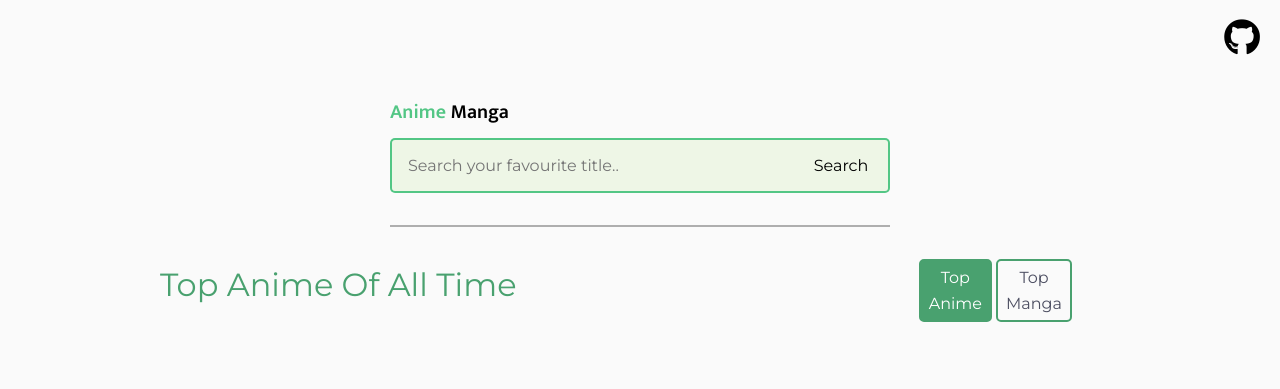
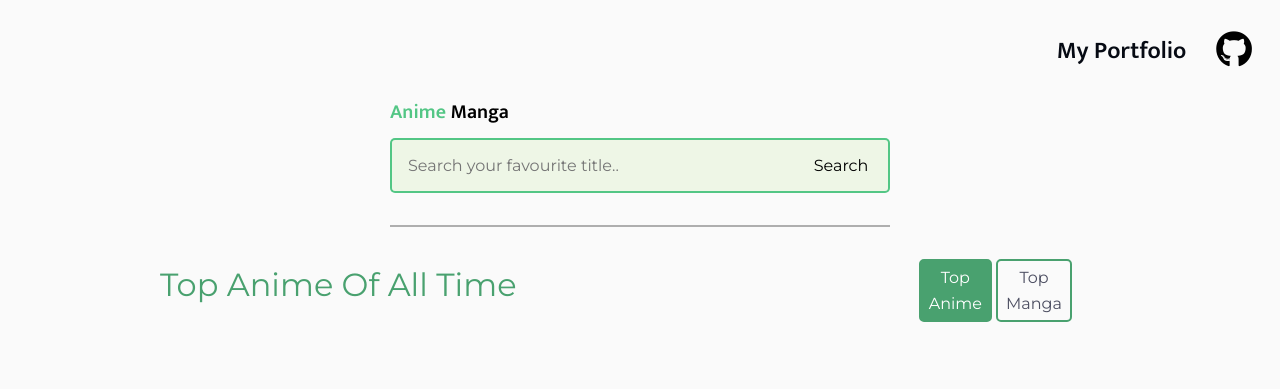
Before and after one commit to DmitriiFilatov/JikanAPI_Project, a plain HTML site: page index.html in a window 1280 px wide. Drawn offline with nearby package versions, Linux system fonts and the light colour scheme; no server answers.

Commit message:
added portfolio link to the navbar

```diff
--- a/css/main.css
+++ b/css/main.css
@@ -62,23 +62,42 @@ input[name="top_types"]:checked + label {
 }
 
 /* HEADER */
-.header {
-  display: flex;
-  justify-content: space-between;
+
+.nav {
+  position: absolute;
+  margin: 1em 1em 0 0;
+  top: 0;
+  right: 0;
 }
 
 .links {
-  position: absolute;
-  top: 0.25em;
-  right: 1.25em;
+  display: flex;
+  flex-direction: row;
   list-style: none;
+}
+
+.nav-link {
+  padding: 0 0.75em;
+  text-align: center;
+}
+
+.nav-link {
+  font-family: var(--ff-secondary);
+  color: #060a13;
+  text-decoration: none;
+  transition-duration: 0.2s;
+}
+
+.nav-link-text {
+  font-size: 1.5rem;
 }
 
 .github-icon {
   font-size: 2.3em;
   color: black;
-  transition-duration: 0.3s;
+  transition-duration: 0.2s;
 }
+.nav-link:hover,
 .github-icon:hover {
   color: var(--bg-fourth);
 }
--- a/index.html
+++ b/index.html
@@ -16,8 +16,11 @@
     <header>
         <nav class="nav">
             <ul class="links">
-                <li class="links-github">
-                    <a href="https://github.com/DmitriiFilatov/PortfolioWebsite" class="link-href">
+                <li>
+                    <a href="https://cranky-nobel-e11414.netlify.app/" class="nav-link nav-link-text">My Portfolio</a>
+                </li>
+                <li>
+                    <a href="https://github.com/DmitriiFilatov/PortfolioWebsite" class="nav-link">
                         <i class="fab fa-github github-icon"></i>
                     </a>
                 </li>
```
